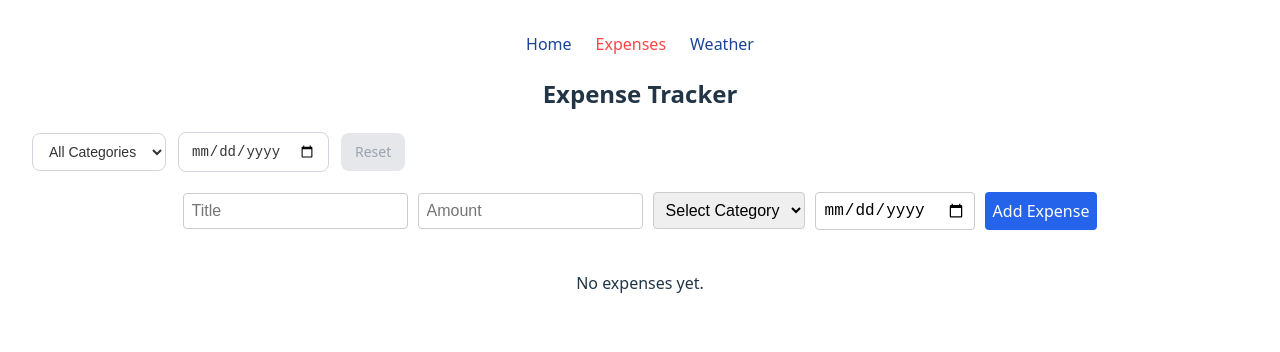
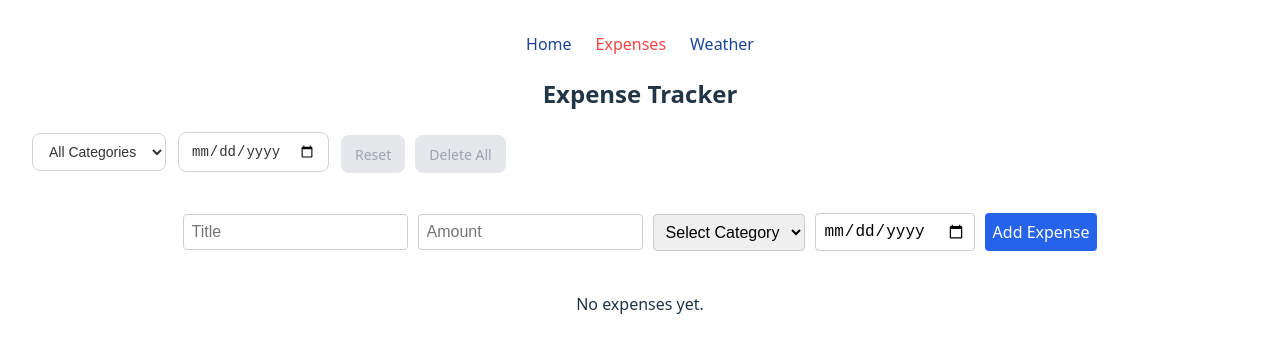
Before and after one commit to jasumulmi24/react-assignment, a React app: page /expenses in a window 1280 px wide. Shown: the top 352 px of the page. Built offline with nearby package versions, Linux system fonts and the light colour scheme; the HTML template or start-up script is replaced by a standard one.

Commit message:
added delete all list functionality and

```diff
--- a/src/context/ExpenseContext.tsx
+++ b/src/context/ExpenseContext.tsx
@@ -4,6 +4,7 @@ import type Expense from "../models/expense.type";
 type ExpenseContextType = {
   expenses: Expense[];
   addExpense: (expense: Expense) => void;
+  deleteAllExpenses: () => void;
 };
 
 const ExpenseContext = createContext<ExpenseContextType | undefined>(undefined);
@@ -30,8 +31,13 @@ export const ExpenseProvider = ({ children }: { children: ReactNode }) => {
     setExpenses(prev => [...prev, expense]);
   };
 
+  const deleteAllExpenses = () => {
+    setExpenses([]);
+    localStorage.removeItem("expenses"); // clear local storage
+  };
+
   return (
-    <ExpenseContext.Provider value={{ expenses, addExpense }}>
+    <ExpenseContext.Provider value={{ expenses, addExpense, deleteAllExpenses }}>
       {children}
     </ExpenseContext.Provider>
   );
--- a/src/features/expenses/ExpenseFilter.tsx
+++ b/src/features/expenses/ExpenseFilter.tsx
@@ -1,3 +1,5 @@
+import Input from "../../components/Input";
+import { useExpenses } from "../../context/ExpenseContext";
 import type { ExpenseFilterProps } from "../../types/ExpenseFilterProps";
 
 const ExpenseFilter = ({
@@ -5,42 +7,72 @@ const ExpenseFilter = ({
   selectedDate,
   onFilterChange
 }: ExpenseFilterProps) => {
-
+  const { deleteAllExpenses, expenses } = useExpenses();
 
   const handleReset = () => {
     onFilterChange({ category: "", date: "" });
   };
 
+  const handleDeleteAll = () => {
+    if (window.confirm("Are you sure you want to delete all expenses?")) {
+      deleteAllExpenses();
+      handleReset();
+    }
+  };
+
+  const handleChange = (value: string, name: string) => {
+    onFilterChange({
+      category: name === "category" ? value : selectedCategory,
+      date: name === "date" ? value : selectedDate,
+    });
+  };
+
+  const categoryOptions = [
+    { label: "Food", value: "Food" },
+    { label: "Transport", value: "Transport" },
+    { label: "Entertainment", value: "Entertainment" },
+    { label: "Other", value: "Other" },
+  ];
+
   return (
     <div className="expense-filter">
-      <select
+      <Input
+        name="category"
         value={selectedCategory}
-        onChange={(e) =>
-          onFilterChange({ category: e.target.value, date: selectedDate })
-        }
-      >
-        <option value="">All Categories</option>
-        <option value="Food">Food</option>
-        <option value="Transport">Transport</option>
-        <option value="Entertainment">Entertainment</option>
-        <option value="Other">Other</option>
-      </select>
+        onChange={handleChange}
+        options={categoryOptions}
+        placeholder="All Categories"
+      />
 
-      <input
+      <Input
+        name="date"
         type="date"
         value={selectedDate}
-        onChange={(e) =>
-          onFilterChange({ category: selectedCategory, date: e.target.value })
-        }
+        onChange={handleChange}
       />
 
-       <button
+    <div className="expense-filter-buttons" style={{ display: "flex", gap: "10px", marginBottom: "1rem" }}>
+      <button
         type="button"
         onClick={handleReset}
         disabled={!selectedCategory && !selectedDate}
       >
         Reset
       </button>
+
+      <button
+        type="button"
+        onClick={handleDeleteAll}
+        disabled={expenses?.length === 0}
+        style={{
+          backgroundColor: expenses?.length > 0 ? "#ef4444" : "#e5e7eb",
+          color: expenses?.length > 0 ? "white" : "#9ca3af",
+        }}
+      >
+        Delete All
+      </button>
+    </div>
+
     </div>
   );
 };
--- a/src/pages/Expenses.tsx
+++ b/src/pages/Expenses.tsx
@@ -6,7 +6,7 @@ import ExpenseFilter from "../features/expenses/ExpenseFilter";
 import { useExpenses } from "../context/ExpenseContext";
 
 const Expenses = () => {
-  const { expenses, addExpense } = useExpenses();
+  const { expenses, addExpense, deleteAllExpenses } = useExpenses();
   const [searchParams, setSearchParams] = useSearchParams();
 
   const category = searchParams.get("category") || "";
--- a/src/types/ExpenseFilterProps.ts
+++ b/src/types/ExpenseFilterProps.ts
@@ -1,3 +1,5 @@
+import type Expense from "../models/expense.type";
+
 export type ExpenseFilterProps = {
   selectedCategory: string;
   selectedDate: string;
```
